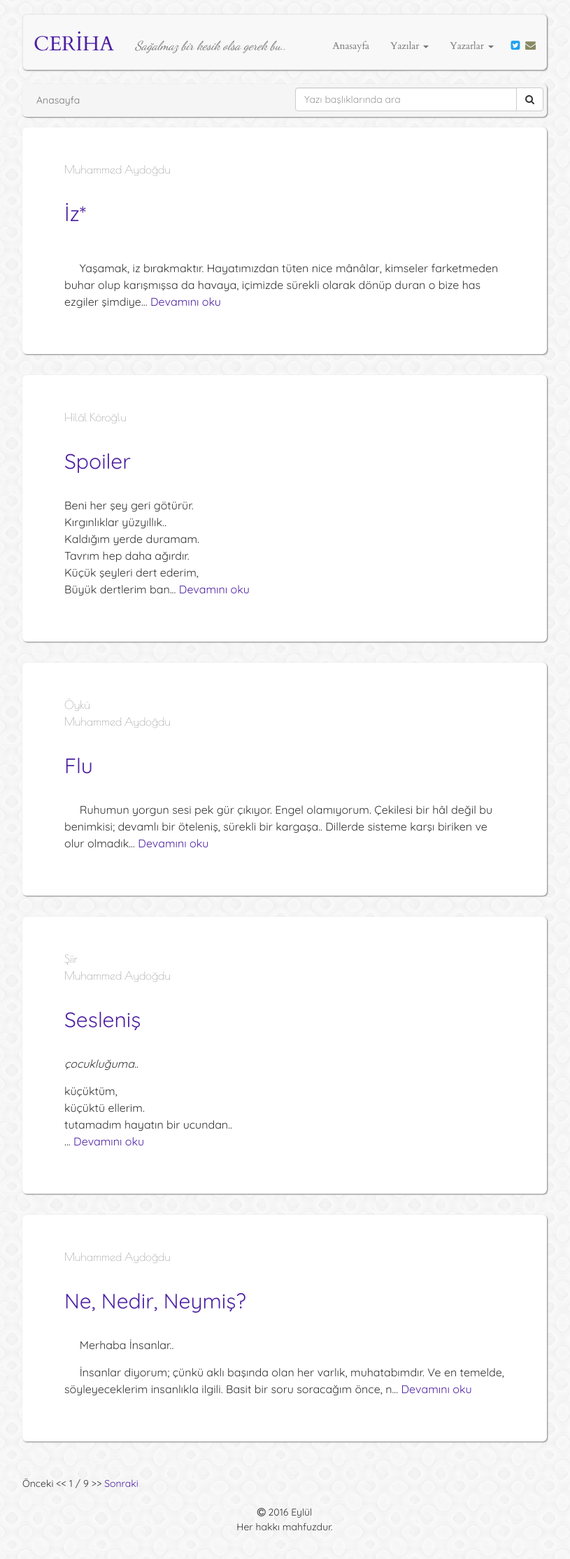
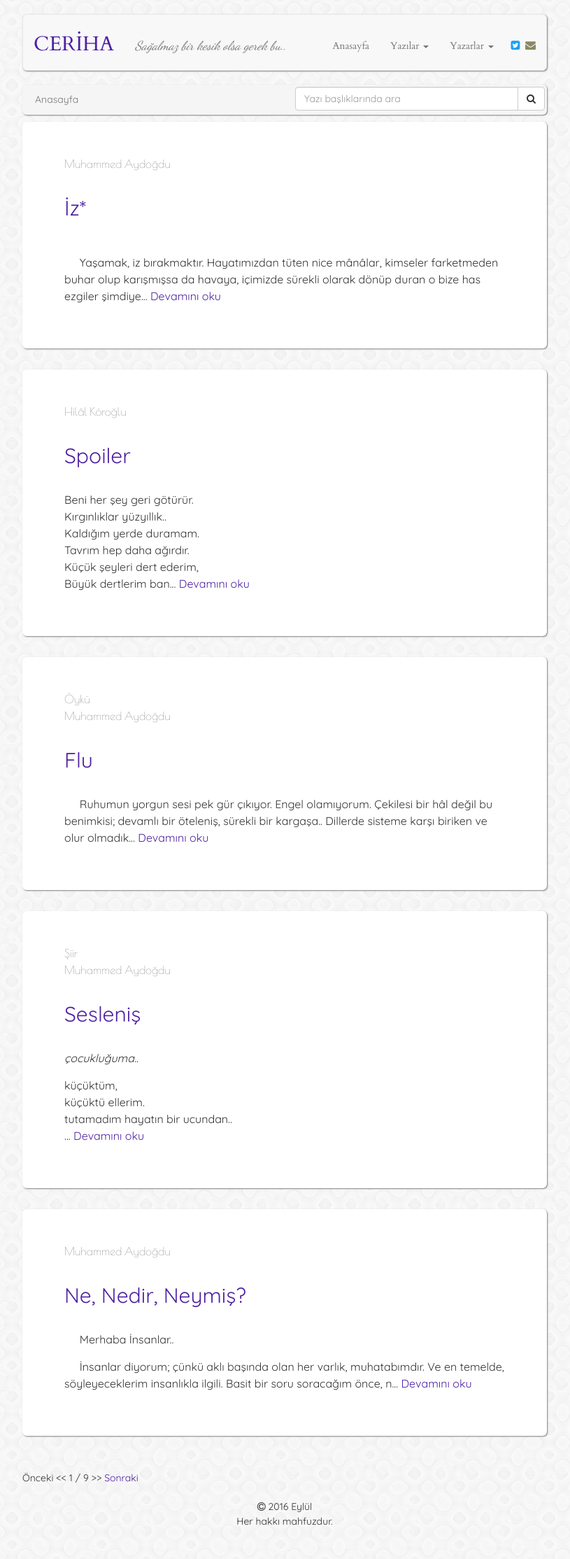
Before and after one commit to muhammedaydogdu/muhammedaydogdu.github.io, a Jekyll site: the page built from index.html, in a window 1280 px wide. Shown: the whole page at 70% size, without its empty margins (233-1048 px from the left). Built offline with Jekyll 4.4.1, drawn with Linux system fonts in a browser that asks for light colours; some web fonts are replaced; the list of posts is cut into pages by our own code.

Commit message:
Update style.css

```diff
--- a/css/style.css
+++ b/css/style.css
@@ -60,7 +60,7 @@
 .navbar .navbar-text {
   font-size: 18px;
   margin-top: 16px;
-  margin-bottom: 15px;
+  margin-bottom: 16px;
   font-family: "Dancing Script", "Times New Roman", serif;
 }
 
@@ -70,8 +70,8 @@
 
 #top {
   background-color: #f5f5f5;
-  padding: 5px;
-  margin-bottom: 15px;
+  padding: 3px;
+  margin-bottom: 10px;
   box-shadow: 1px 1px 2px grey;
   border-radius: 6px;
 }
```
